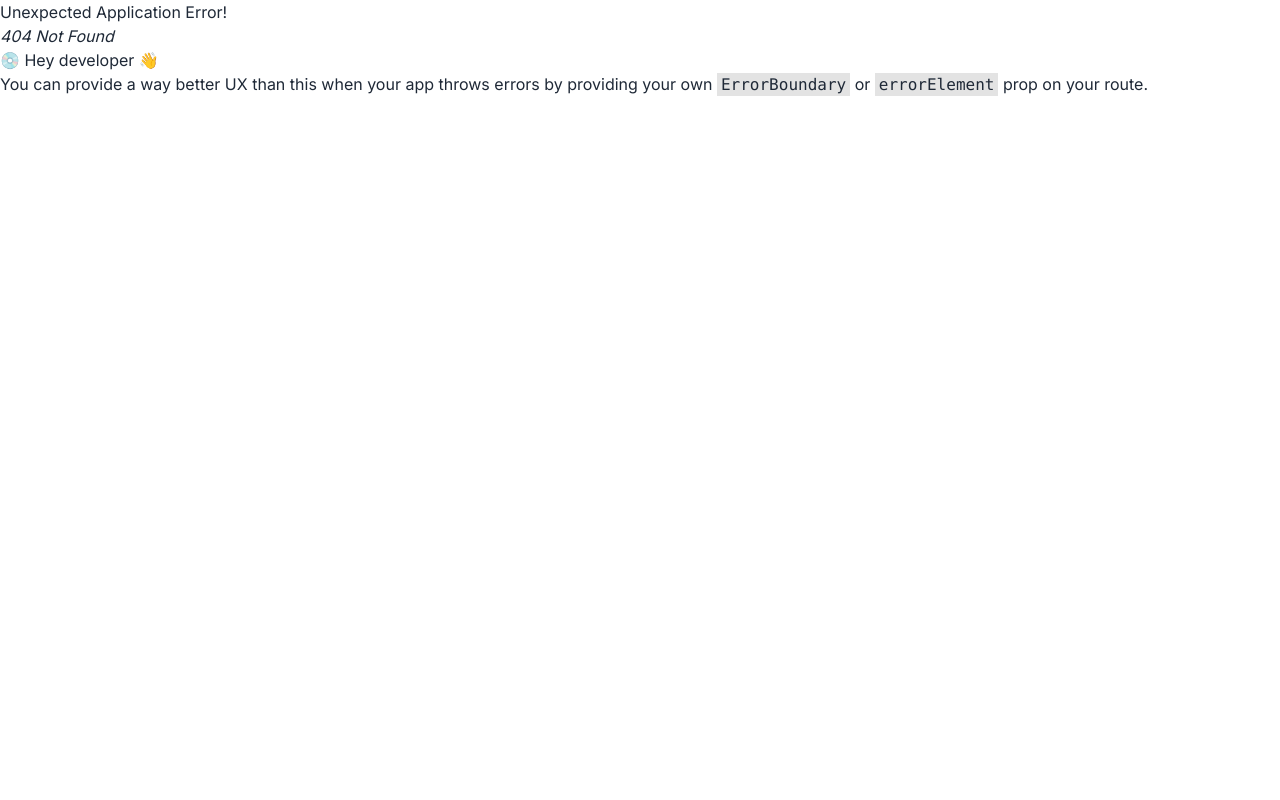
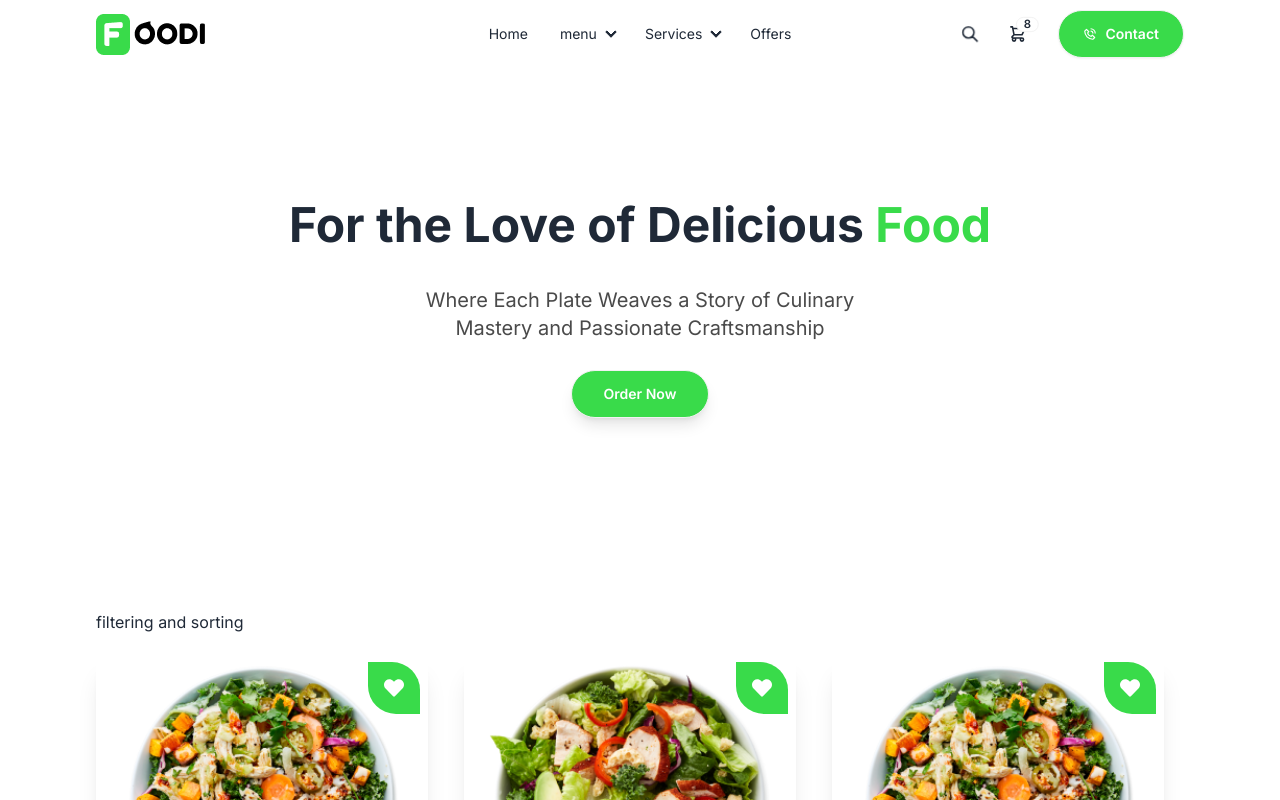
Before and after one commit to Rukunuljoy/Food-ordering-client, a React (Vite) app: page /menu in a window 1280 px wide. Before the commit this address had no page. Shown: the top 800 px of the page. Built offline with nearby package versions, Linux system fonts and the light colour scheme.

Commit message:
filtering and sorting is working

```diff
--- a/src/components/Cards.jsx
+++ b/src/components/Cards.jsx
@@ -10,7 +10,7 @@
         setIsHeartFilled(!isHeartFilled)
     }
   return (
-    <div className="card w-96 bg-base-100 shadow-xl relative">
+    <div to={`/menu/${item._id}`} className="card md:my-5 mr-5 shadow-xl relative">
         <div className={`rating gap-1 absolute top-2 right-2 p-4 heartStar bg-green ${isHeartFilled ? "text-rose-500" : "text-white"}`}
         onClick={handleHeartClick}
         >
--- a/src/components/Navbar.jsx
+++ b/src/components/Navbar.jsx
@@ -28,14 +28,14 @@
   const navItems = (
     <>
       <li>
-        <a>Home</a>
+        <a href="/">Home</a>
       </li>
       <li>
         <details>
           <summary>menu</summary>
           <ul className="p-2">
             <li>
-              <a>All</a>
+              <a href="/menu">All</a>
             </li>
             <li>
               <a>Salad</a>
--- a/src/layout/Main.jsx
+++ b/src/layout/Main.jsx
@@ -8,7 +8,10 @@
   return (
     <div>
         <Navbar/>
+        <div className='min-h-screen'>
+
         <Outlet/>
+        </div>
         <Footers/>
     </div>
   )
--- /dev/null
+++ b/src/pages/Shop/Menu.jsx
@@ -0,0 +1,111 @@
+import React, { useEffect, useState } from "react";
+import Cards from "../../components/Cards";
+
+const Menu = () => {
+  const [menu, setMenu] = useState([]);
+  const [filteredItem, setFilteredItem] = useState([]);
+  const [selectedCategory, setSelectedCategory] = useState("all");
+  const [sortOption, setSortOption] = useState("default");
+
+  useEffect(() => {
+    //fetching data from backend server
+    const fetchData = async () => {
+      try {
+        const response = await fetch("/menu.json");
+        const data = await response.json();
+        // console.log(data);
+        setMenu(data);
+        setFilteredItem(data);
+      } catch (err) {
+        console.log("Error fetching data from backend server", err);
+      }
+    };
+
+    //call the function
+    fetchData();
+  }, []);
+
+  //filtering data based on categories
+  const FilteredItem = (category) => {
+    const Filtered = (category = "all"
+      ? menu
+      : menu.filter((item) => item.category === category));
+
+    setFilteredItem(Filtered);
+    setSelectedCategory(category);
+  };
+
+  //   show all data
+  const showaAll = () => {
+    setFilteredItem(menu);
+    setSelectedCategory("all");
+  };
+
+  //sorting based om A-Z, Z-A, Low-High pricing
+  const handleSortChange = (option) => {
+    setSortOption(option);
+
+    let sortedItems = [...filteredItem];
+
+    //logic
+    switch (option) {
+      case "A-Z":
+        sortedItems.sort((a, b) => a.name.localeCompare(b.name));
+        break;
+      case "Z-A":
+        sortedItems.sort((a, b) => b.name.localeCompare(a.name));
+
+        break;
+      case "low-to-high":
+        sortedItems.sort((a, b) => a.price.localeCompare(b.name));
+        break;
+      case "high-to-low":
+        sortedItems.sort((a, b) => b.price.localeCompare(a.name));
+        break;
+      default:
+        //code break
+        break;
+    }
+
+    setFilteredItem(sortedItems);
+  };
+
+  return (
+    <div>
+      {/* menu  */}
+      <div className="max-w-screen-2xl container mx-auto xl:px-24 ">
+        <div className="py-48 flex flex-col justify-center items-center gap-8">
+          <div className="px-4 space-y-7 text-center">
+            <h2 className="md:text-5xl text-4xl font-bold md:leading-snug leading-snug">
+              For the Love of Delicious <span className="text-green">Food</span>
+            </h2>
+            <p className="text-xl text-[#4A4A4A]">
+              Where Each Plate Weaves a Story of Culinary <br />
+              Mastery and Passionate Craftsmanship
+            </p>
+            <button className="btn bg-green px-8 py-3 font-semibold text-white rounded-full shadow-lg">
+              Order Now
+            </button>
+          </div>
+        </div>
+      </div>
+
+      {/* menu shop categories  */}
+      <div className="section-container">
+        {/* filtering and sorting  */}
+
+        <div>filtering and sorting</div>
+        {/* products card */}
+        <div className="grid md:grid-cols-3 sm:grid-cols-2 grid-cols-1 gap-4">
+            {
+                filteredItem.map((item) =>(
+                    <Cards key={item._id} item={item}/>
+                ))
+            }
+        </div>
+      </div>
+    </div>
+  );
+};
+
+export default Menu;
```
Also changed, not shown: src/Router/Router.jsx (+7 -1 lines).
